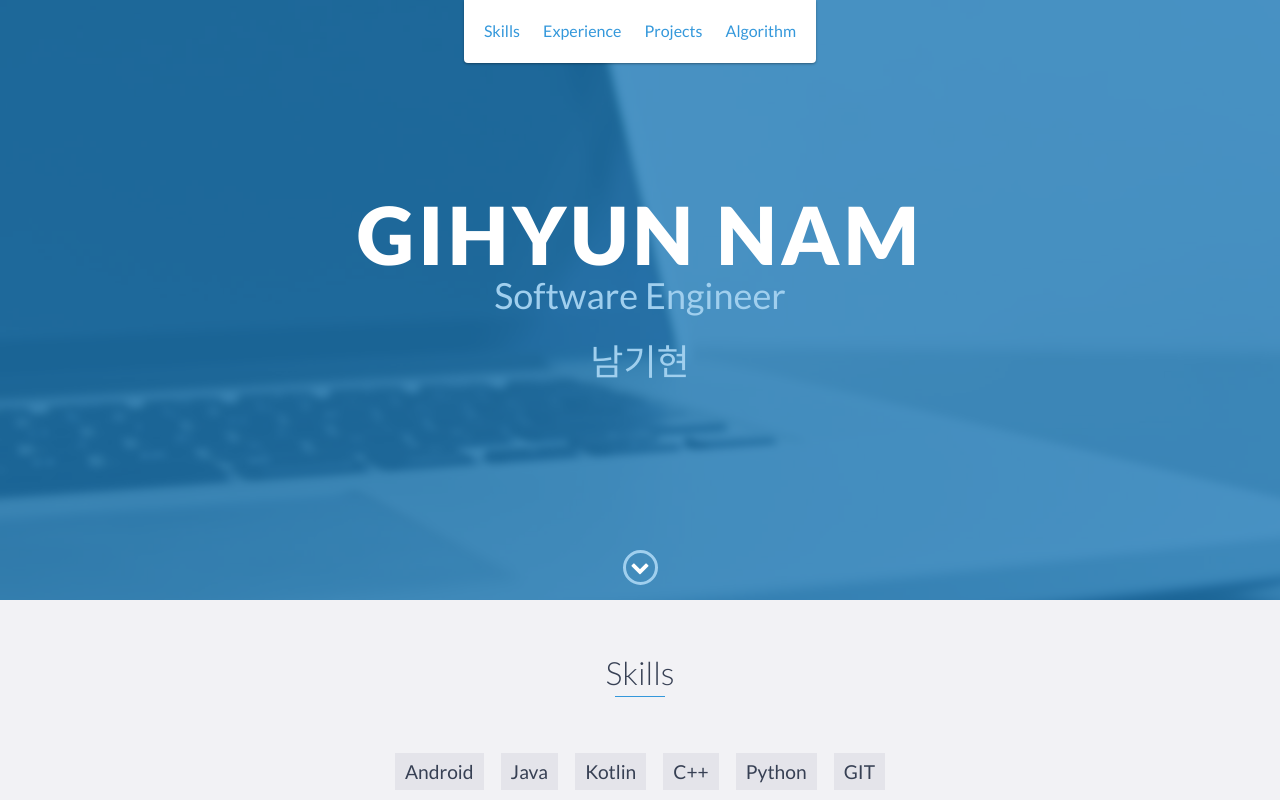
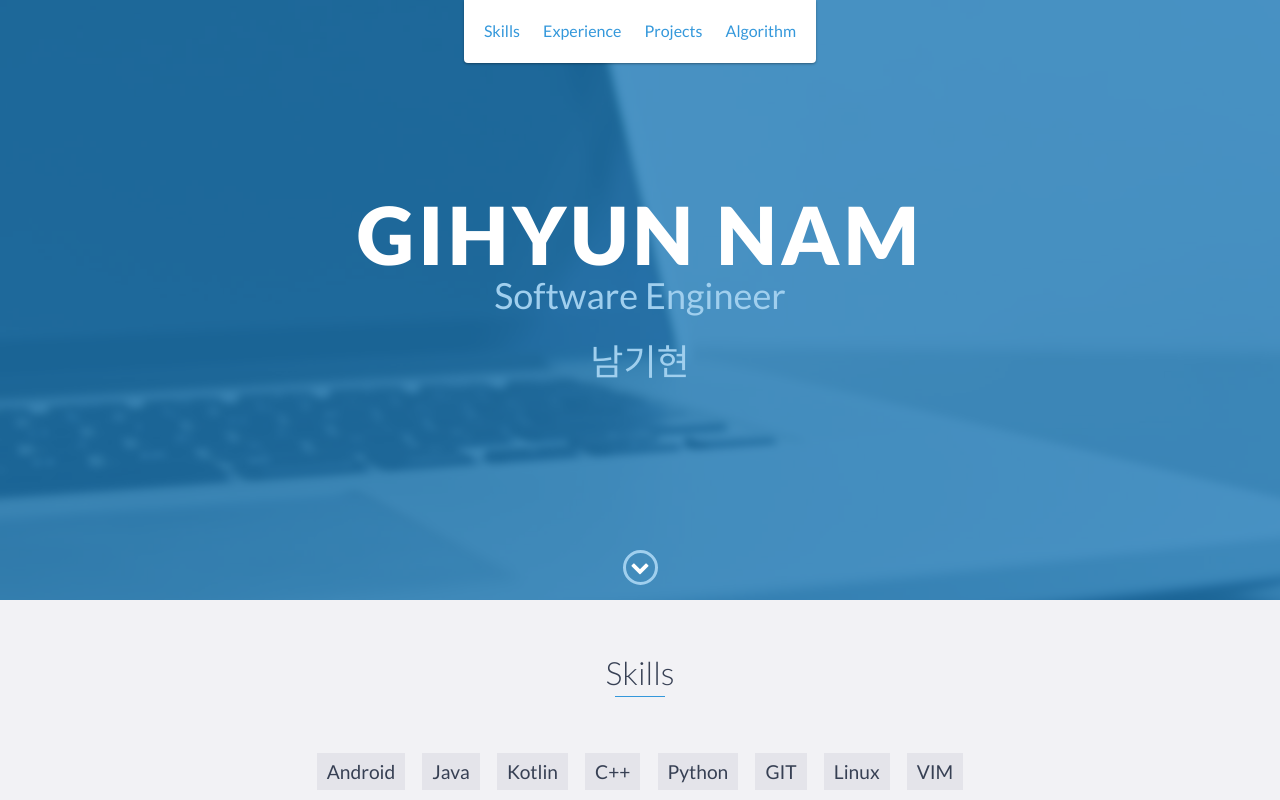
Before and after one commit to Factoriall/My-Web, a website: page index.html in a window 1280 px wide. Shown: the top 800 px of the page. Drawn offline with nearby package versions, Linux system fonts and the light colour scheme.

Commit message:
Add skill

```diff
--- a/index.html
+++ b/index.html
@@ -69,6 +69,8 @@
       <li>C++</li>
       <li>Python</li>
       <li>GIT</li>
+      <li>Linux</li>
+      <li>VIM</li>
     </ul>
   </div>
 
```
